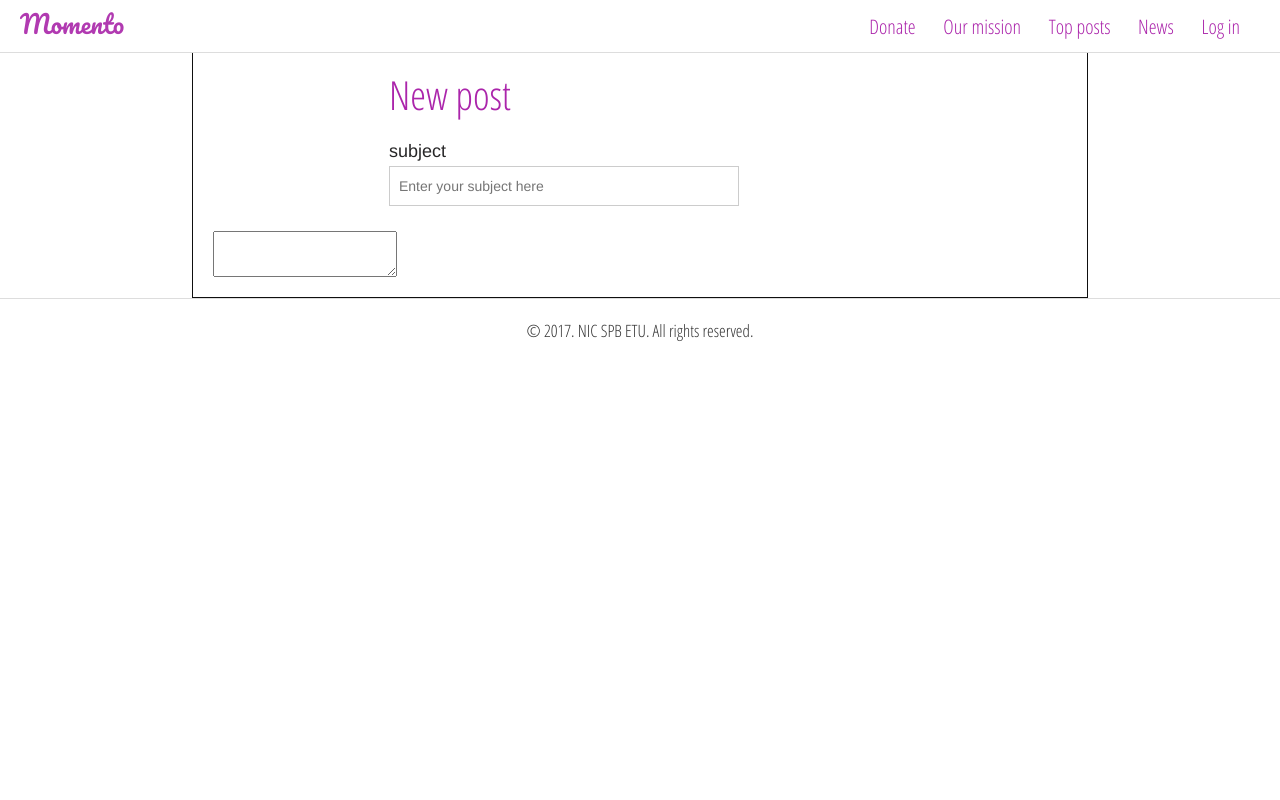
After one commit to WESO-Group/Momento, a PHP site: page /module/Application/view/application/postCreation/newPost.html in a window 1280 px wide. The commit adds this page. Run offline with PHP 8.4, Linux system fonts and the light colour scheme; some libraries are stand-ins or nearby versions.

Commit message:
add post page added

```diff
--- /dev/null
+++ b/module/Application/view/application/postCreation/css/newPost.css
@@ -0,0 +1,34 @@
+.centered_content {
+  display: table-cell;
+  border: 1px solid #0f0f0f;
+  width:70%;
+  margin: auto;
+  padding: 20px;
+}
+
+.new_post_label {
+
+}
+
+.subject_field {
+  margin-top: 25px;
+  margin-bottom: 25px;
+}
+
+.subject_field input {
+  width: 350px;
+}
+
+.new_post_info {
+  display: table;
+  width: 100%;
+}
+
+.avatar_cell {
+  display: table-cell;
+  width: 176px;
+}
+
+.after_avatar {
+  display: table-cell;
+}
--- /dev/null
+++ b/module/Application/view/application/postCreation/newPost.html
@@ -0,0 +1,73 @@
+<html lang="en">
+    <head>
+      <meta charset="utf-8">
+      <title>Momento</title>
+      <meta name="viewport" content="width=device-width, initial-scale=1.0">
+      <meta http-equiv="X-UA-Compatible" content="IE=edge">
+      <!-- Le styles -->
+      <link href="https://fonts.googleapis.com/css?family=Indie+Flower|Open+Sans+Condensed:300|Pacifico|Slabo+27px" media="screen" rel="stylesheet" type="text/css">
+      <link href="https://maxcdn.bootstrapcdn.com/bootstrap/3.3.7/css/bootstrap.min.css" media="screen" rel="stylesheet" type="text/css">
+      <link href="/home/apopov/Документы/Programming/Momento/public/css/main.css" media="screen" rel="stylesheet" type="text/css">
+      <link href="/img/favicon.ico" rel="shortcut icon" type="image/vnd.microsoft.icon">
+      <link href="css/newPost.css" rel="stylesheet" type="text/css">
+      <!-- Scripts -->
+      <script type="text/javascript" src="https://ajax.googleapis.com/ajax/libs/jquery/3.2.1/jquery.min.js"></script>
+      <script type="text/javascript" src="https://maxcdn.bootstrapcdn.com/bootstrap/3.3.7/js/bootstrap.min.js"></script>
+      <script type="text/javascript" src="js/common.js"></script>
+      <script src="https://cloud.tinymce.com/stable/tinymce.min.js"></script>
+      <script>tinymce.init({ selector:'textarea' });</script>
+      <script src="https://cloud.tinymce.com/stable/plugins.min.js?apiKey=your_API_key"></script>
+</head>
+    <body>
+       <div class="container">
+            <header class="main_header row">
+                <div class="col-md-12" id="header_wrapper">
+                    <h2 class="site_name hidden-xs">Momento</h2>
+                    <div class="dropdown visible-xs">
+                        <div class="dropdown-toggle hamburger visible-xs" id="dropdownMenu1" data-toggle="dropdown" aria-haspopup="true" aria-expanded="true">
+                            <span class="glyphicon glyphicon-menu-hamburger"></span>
+                        </div>
+                        <ul class="dropdown-menu" aria-labelledby="dropdownMenu1">
+                            <li><a href="#">Donate</a></li>
+                            <li><a href="#">Our mission</a></li>
+                            <li><a href="#">Top posts</a></li>
+                            <li><a href="#">News</a></li>
+                            <li><a href="#">Log in</a></li>
+                        </ul>
+                    </div>
+                    <div class="centered_logo"><h2 class="site_name visible-xs">Momefnto</h2></div>
+                    <div class="drop_down">
+                    </div>
+                    <div class="menu_and_avatar">
+                        <ul class="main_menu hidden-xs">
+                            <li><a href="#">Donate</a></li>
+                            <li><a href="#">Our mission</a></li>
+                            <li><a href="#">Top posts</a></li>
+                            <li><a href="#">News</a></li>
+                            <li><a href="#">Log in</a></li>
+                        </ul>
+                        <img src="" style="display:none" alt=avatar id="avatar_pic">
+                    </div>
+                </div>
+            </header>
+        </div>
+        <div class="main_content container row" style="display: table">
+          <div class="centered_content">
+            <div class="new_post_info">
+              <div class="avatar_cell">
+              </div>
+              <div class="after_avatar">
+                <h2 class="new_post_label">New post</h2>
+                <div class="field_with_caption subject_field">
+                  <h3>subject</h3>
+                  <input placeholder="Enter your subject here"/>
+                </div>
+              </div>
+            </div>
+            <textarea class="new_post_textarea"></textarea>
+          </div>
+        </div>
+        <footer class="main_footer">
+            <small>&copy 2017. NIC SPB ETU. All rights reserved.</small>
+        </footer>
+    </body>
--- a/module/Application/view/application/postCreation/newPost.phtml
+++ /dev/null
@@ -1,6 +0,0 @@
-<section class="container">
-  <div class="jumbotron">
-    <h1>Create new post page</h1>
-    <p>need to be done</p>
-  </div>
-</section>
--- a/public/css/main.css
+++ b/public/css/main.css
@@ -277,3 +277,32 @@ a:hover {
 .dropdown-menu li a {
 	color: #AB25AB;
 }
+
+/* common elements */
+
+/* field with caption */
+.field_with_caption {
+	display: block;
+	width: 350px;
+}
+
+.field_with_caption input{
+	border: 1px solid rgb(204,204,204);
+	padding: 9px;
+	display: block;
+	margin: 0px;
+}
+
+.field_with_caption input:hover {
+	box-shadow: 0 0 4px #E04DE0;
+}
+
+.field_with_caption input:focus {
+	border-color: #E04DE0;
+}
+
+.field_with_caption h3 {
+	font-size: 18px;
+	margin-bottom: 4px;
+	color: #272627;
+}
```
